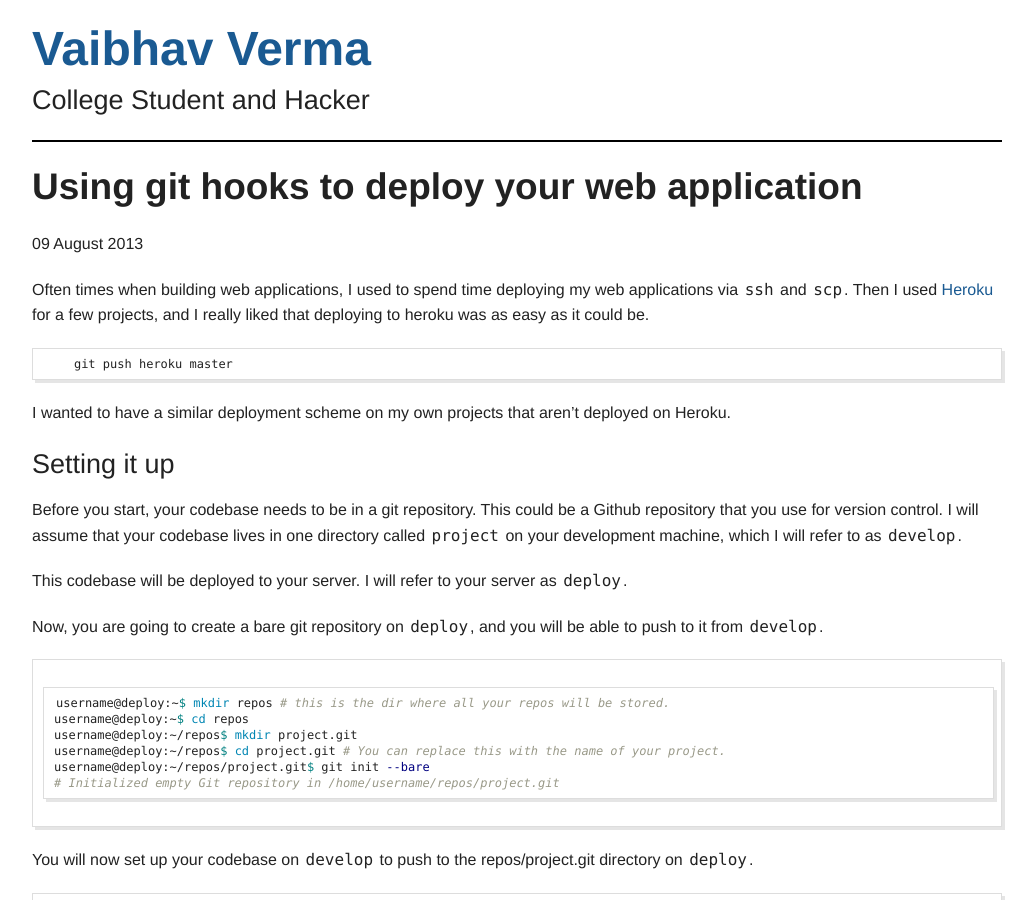
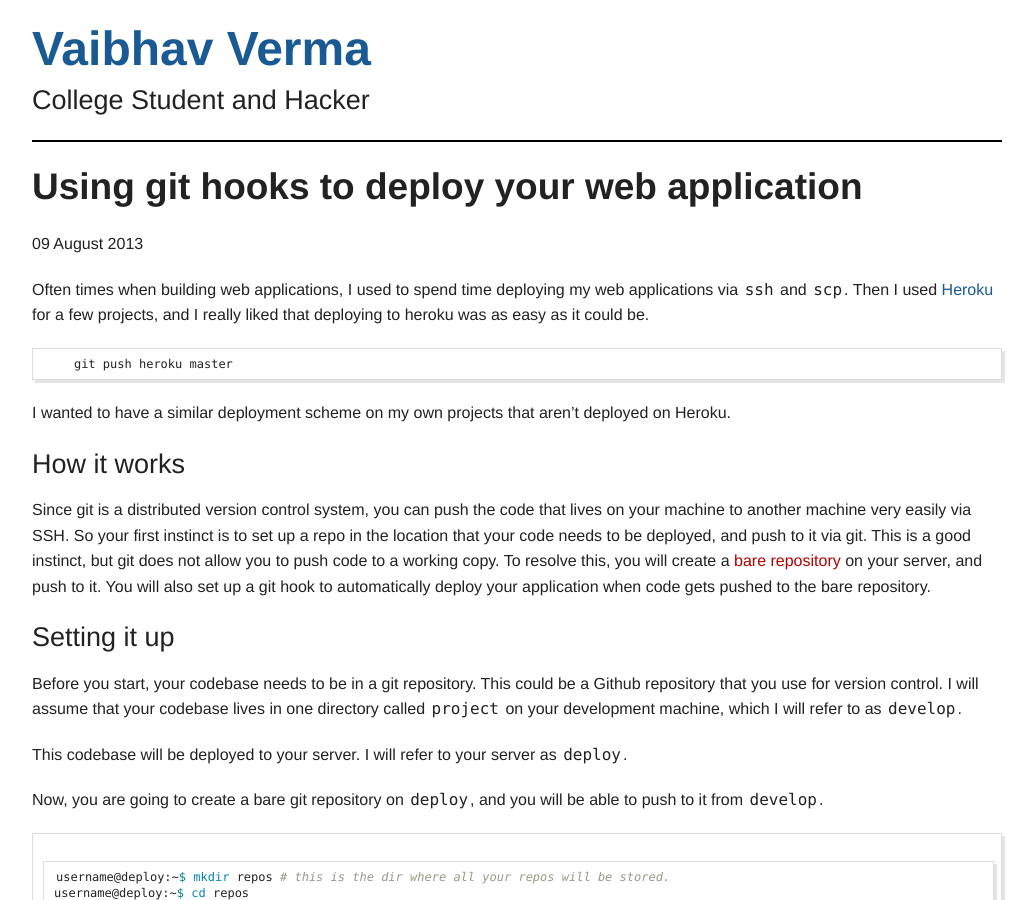
Before and after one commit to v/v.github.io, a Jekyll site: the page built from _posts/2013-08-09-git-hooks-for-heroku-like-pushes.markdown, in a window 1280 px wide and 900 px high. Shown: the whole window, without its empty margins (123-1159 px from the left). Built offline with Jekyll 4.4.1, drawn with Linux system fonts in a browser that asks for light colours; Markdown is read by kramdown in place of the engine named in the settings.

Commit message:
More intro in blog post

```diff
--- a/_posts/2013-08-09-git-hooks-for-heroku-like-pushes.markdown
+++ b/_posts/2013-08-09-git-hooks-for-heroku-like-pushes.markdown
@@ -11,6 +11,10 @@ Often times when building web applications, I used to spend time deploying my we
 {% endhighlight %}
 
 I wanted to have a similar deployment scheme on my own projects that aren't deployed on Heroku.
+
+### How it works
+
+Since git is a distributed version control system, you can push the code that lives on your machine to another machine very easily via SSH. So your first instinct is to set up a repo in the location that your code needs to be deployed, and push to it via git. This is a good instinct, but git does not allow you to push code to a working copy. To resolve this, you will create a *bare repository* on your server, and push to it. You will also set up a git hook to automatically deploy your application when code gets pushed to the bare repository.
 
 ### Setting it up
 
```
